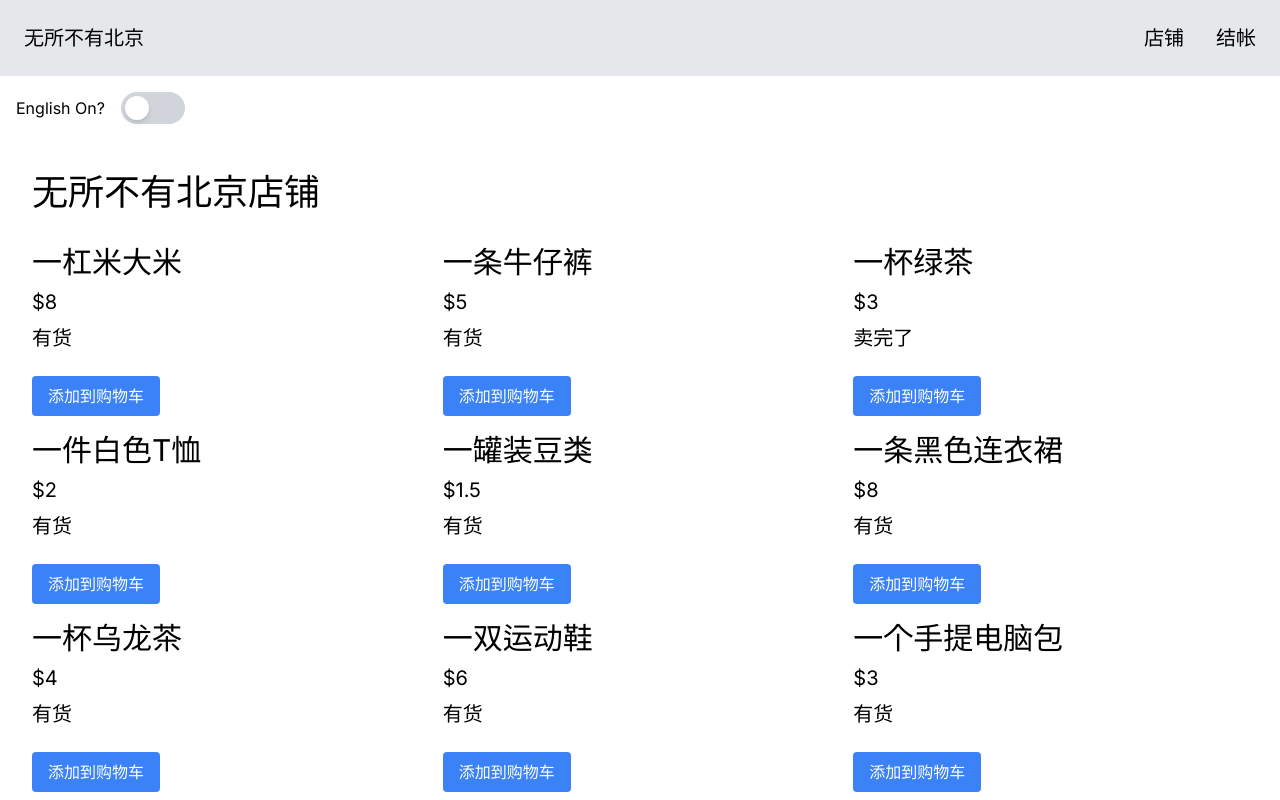
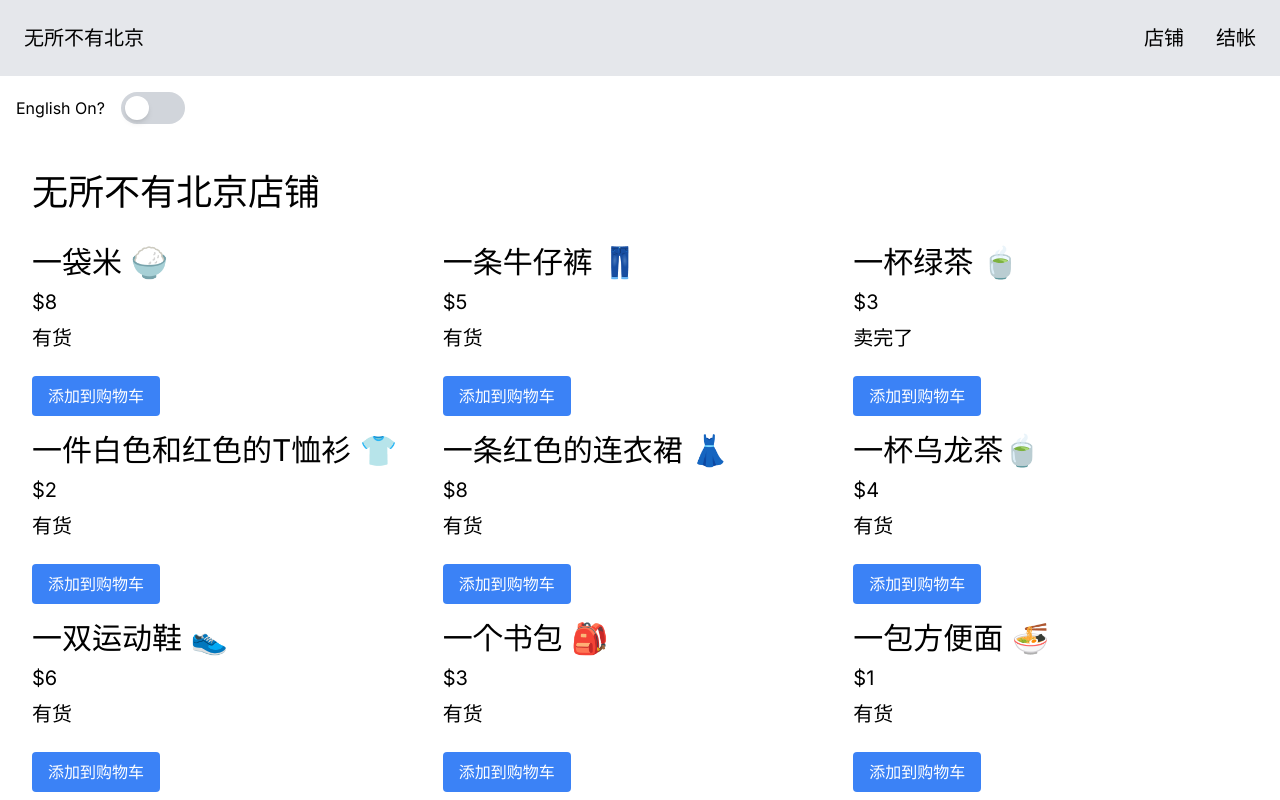
Before and after one commit to Pineappletwo1/Chinese-Shop, a Next.js app in the folder chinese-shop/: page /shop in a window 1280 px wide. Shown: the top 800 px of the page. Built offline with nearby package versions, Linux system fonts and the light colour scheme.

Commit message:
Update page.tsx

```diff
--- a/chinese-shop/src/app/shop/page.tsx
+++ b/chinese-shop/src/app/shop/page.tsx
@@ -15,55 +15,48 @@ interface Product {
 const products: Product[] = [
   {
     id: 1,
-    nameEn: "Rice",
-    nameCn: "一杠米大米",
+    nameEn: "A bag of rice 🍚",
+    nameCn: "一袋米 🍚",
     price: 800,
     inStock: true,
   },
-  { id: 2, nameEn: "Jeans", nameCn: "一条牛仔裤", price: 500, inStock: true },
-  { id: 3, nameEn: "Green Tea", nameCn: "一杯绿茶", price: 300, inStock: false },
+  { id: 2, nameEn: "Jeans 👖", nameCn: "一条牛仔裤 👖", price: 500, inStock: true },
+  { id: 3, nameEn: "Green Tea 🍵", nameCn: "一杯绿茶 🍵", price: 300, inStock: false },
   {
     id: 4,
-    nameEn: "White T-Shirt",
-    nameCn: "一件白色T恤",
+    nameEn: "White and Red T-Shirt 👕",
+    nameCn: "一件白色和红色的T恤衫 👕",
     price: 200,
     inStock: true,
   },
   {
-    id: 5,
-    nameEn: "Canned Beans",
-    nameCn: "一罐装豆类",
-    price: 150,
-    inStock: true,
-  },
-  {
     id: 6,
-    nameEn: "Black Dress",
-    nameCn: "一条黑色连衣裙",
+    nameEn: "Red Dress 👗",
+    nameCn: "一条红色的连衣裙 👗",
     price: 800,
     inStock: true,
   },
-  { id: 7, nameEn: "Oolong Tea", nameCn: "一杯乌龙茶", price: 400, inStock: true },
-  { id: 8, nameEn: "Sneakers", nameCn: "一双运动鞋", price: 600, inStock: true },
+  { id: 7, nameEn: "Oolong Tea 🍵", nameCn: "一杯乌龙茶🍵", price: 400, inStock: true },
+  { id: 8, nameEn: "Sneakers 👟", nameCn: "一双运动鞋 👟", price: 600, inStock: true },
   {
     id: 9,
-    nameEn: "Laptop Bag",
-    nameCn: "一个手提电脑包",
+    nameEn: "Backpack 🎒",
+    nameCn: "一个书包 🎒",
     price: 300,
     inStock: true,
   },
   {
     id: 10,
-    nameEn: "Instant Noodles",
-    nameCn: "一包方便面",
+    nameEn: "Instant Noodles 🍜",
+    nameCn: "一包方便面 🍜",
     price: 100,
     inStock: true,
   },
   {
     id: 11,
-    nameEn: "Hat",
-    nameCn: "一顶帽子🧢",
-    price: "500",
+    nameEn: "Hat 🧢",
+    nameCn: "一顶帽子 🧢",
+    price: 500,
     inStock: true,
   },
 ];
```
